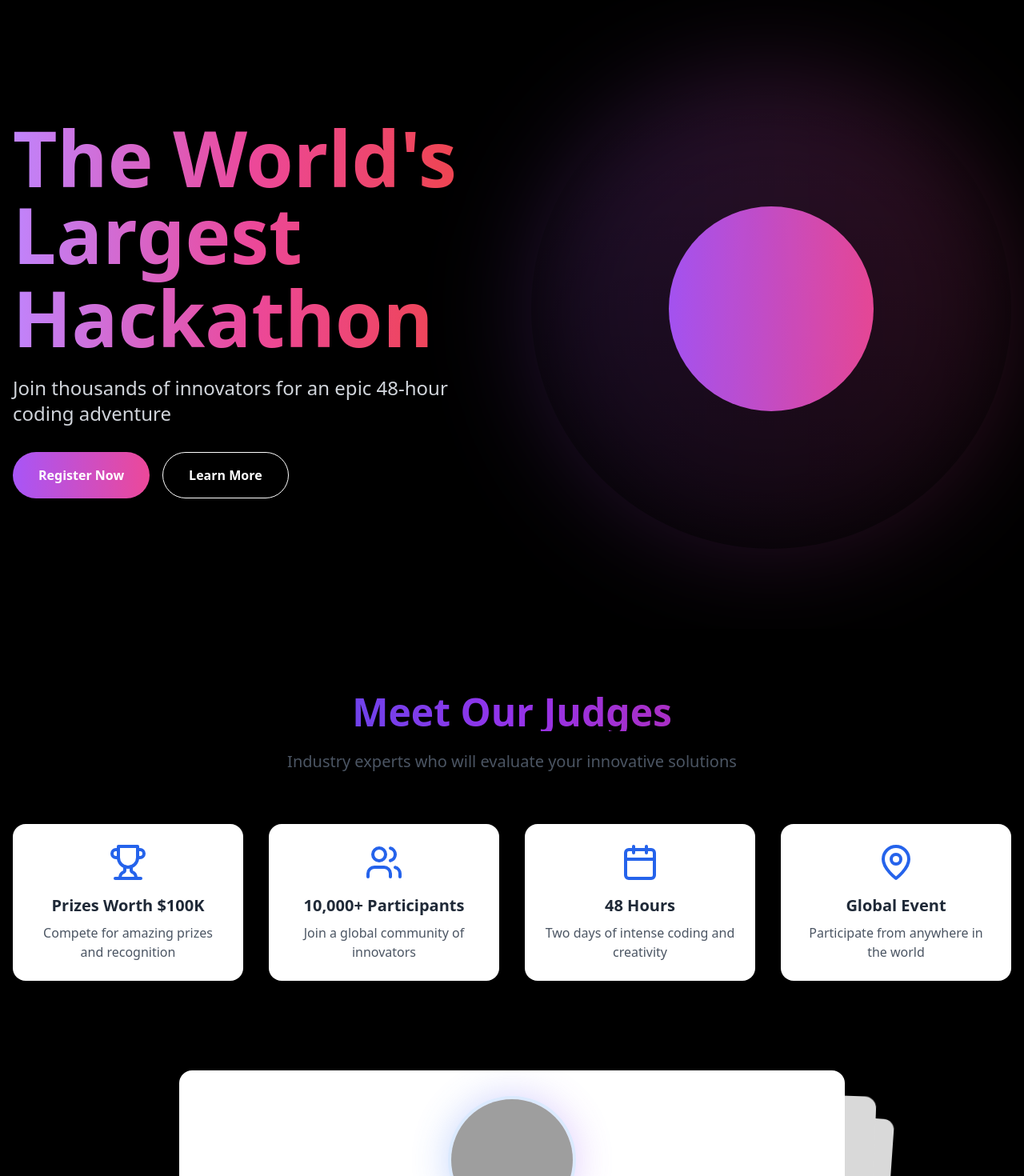
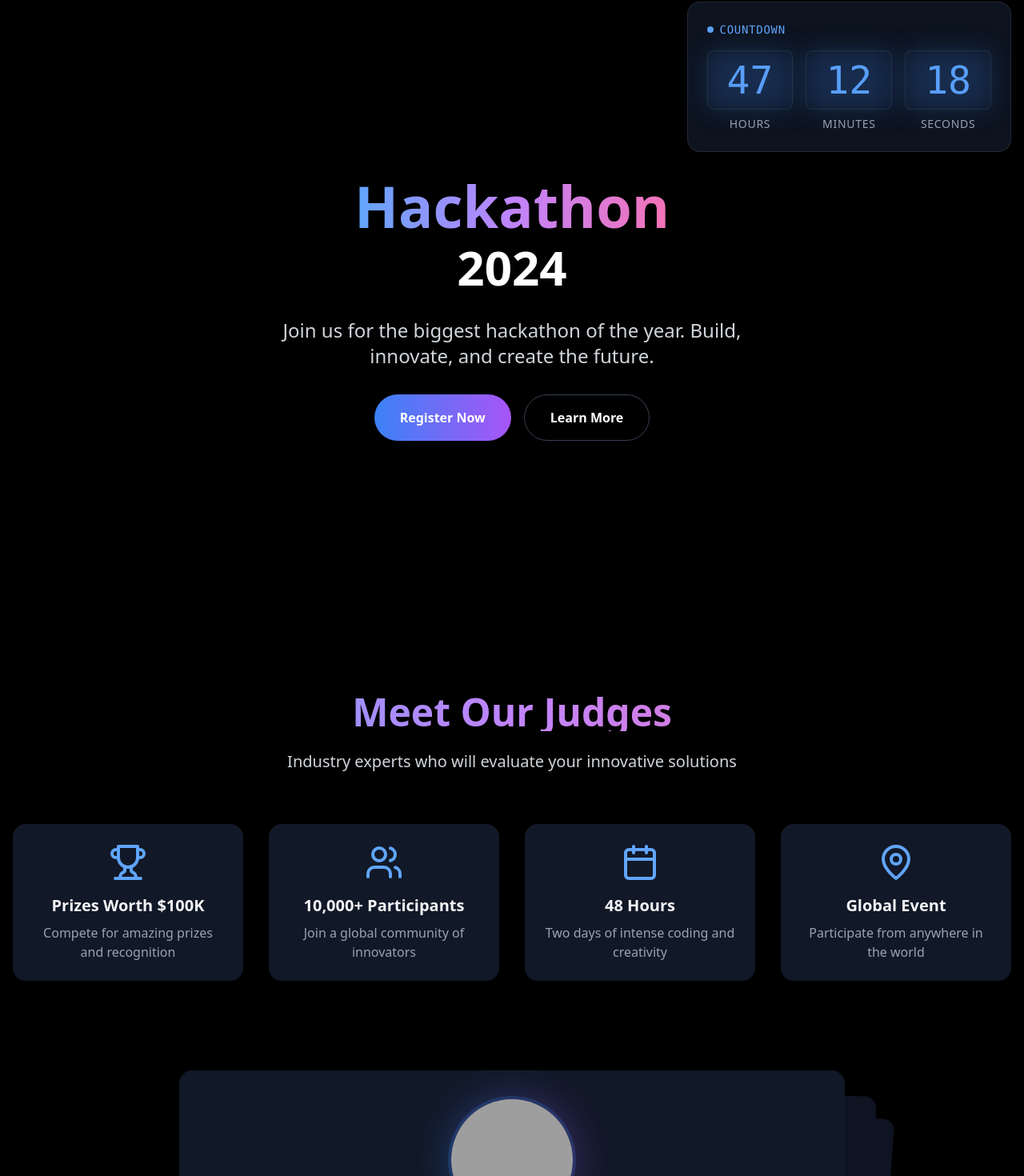
Before and after one commit to Oghenekparobo/The-World-s-Largest-Hackathon, a React (Vite) app: page / in a window 1280 px wide. Shown: the part 14-1484 px from the top of the page at 80% size. Built offline with nearby package versions, Linux system fonts and the light colour scheme; grey boxes are pictures that could not be loaded.

Commit message:
world largest hackathon

```diff
--- a/src/App.tsx
+++ b/src/App.tsx
@@ -4,20 +4,22 @@ import { SpaceBackground } from './components/SpaceBackground';
 import { HeroSection } from './components/HeroSection';
 import { JudgesSection } from './components/JudgesSection';
 import { SponsorsSection } from './components/SponsorsSection';
+import { CountdownTimer } from './components/CountdownTimer';
 
 function App() {
   const [loading, setLoading] = useState(true);
 
   return (
-    <>
+    <div className="relative min-h-screen bg-black text-white overflow-hidden">
       {loading && <LoadingScreen onLoadingComplete={() => setLoading(false)} />}
       <SpaceBackground />
+      <CountdownTimer />
       <main className="relative z-10">
         <HeroSection />
         <JudgesSection />
         <SponsorsSection />
       </main>
-    </>
+    </div>
   );
 }
 
--- /dev/null
+++ b/src/components/CountdownTimer.tsx
@@ -0,0 +1,74 @@
+import { useEffect, useState } from 'react';
+import { motion } from 'framer-motion';
+
+const calculateTimeLeft = () => {
+  const tomorrow = new Date();
+  tomorrow.setDate(tomorrow.getDate() + 1);
+  tomorrow.setHours(23, 59, 59, 999);
+
+  const difference = tomorrow.getTime() - new Date().getTime();
+
+  if (difference > 0) {
+    return {
+      hours: Math.floor(difference / (1000 * 60 * 60)),
+      minutes: Math.floor((difference / 1000 / 60) % 60),
+      seconds: Math.floor((difference / 1000) % 60)
+    };
+  }
+  return { hours: 0, minutes: 0, seconds: 0 };
+};
+
+const TimeUnit = ({ value, label }: { value: number; label: string }) => (
+  <motion.div
+    initial={{ scale: 0.8, opacity: 0 }}
+    animate={{ scale: 1, opacity: 1 }}
+    transition={{ duration: 0.3 }}
+    className="flex flex-col items-center"
+  >
+    <div className="relative">
+      <motion.div
+        key={value}
+        initial={{ y: -20, opacity: 0 }}
+        animate={{ y: 0, opacity: 1 }}
+        transition={{ duration: 0.2 }}
+        className="bg-gray-900/50 backdrop-blur-sm border border-gray-700/50 rounded-lg px-6 py-3 text-4xl md:text-5xl font-mono text-blue-400"
+      >
+        {value.toString().padStart(2, '0')}
+      </motion.div>
+      <div className="absolute inset-0 bg-blue-500/20 blur-lg rounded-lg" />
+    </div>
+    <span className="text-gray-400 mt-2 text-sm uppercase tracking-wider">{label}</span>
+  </motion.div>
+);
+
+export const CountdownTimer = () => {
+  const [timeLeft, setTimeLeft] = useState(calculateTimeLeft());
+
+  useEffect(() => {
+    const timer = setInterval(() => {
+      setTimeLeft(calculateTimeLeft());
+    }, 1000);
+
+    return () => clearInterval(timer);
+  }, []);
+
+  return (
+    <div className="fixed top-4 right-4 z-50">
+      <motion.div
+        initial={{ opacity: 0, x: 100 }}
+        animate={{ opacity: 1, x: 0 }}
+        className="bg-gray-900/80 backdrop-blur-md rounded-2xl p-6 border border-gray-700/50"
+      >
+        <div className="flex items-center gap-2 mb-4">
+          <div className="w-2 h-2 bg-blue-400 rounded-full animate-pulse" />
+          <h3 className="text-blue-400 font-mono text-sm uppercase tracking-wider">Countdown</h3>
+        </div>
+        <div className="flex gap-4">
+          <TimeUnit value={timeLeft.hours} label="Hours" />
+          <TimeUnit value={timeLeft.minutes} label="Minutes" />
+          <TimeUnit value={timeLeft.seconds} label="Seconds" />
+        </div>
+      </motion.div>
+    </div>
+  );
+};
--- a/src/components/HeroSection.tsx
+++ b/src/components/HeroSection.tsx
@@ -27,62 +27,64 @@ export const HeroSection = () => {
   }, []);
 
   return (
-    <section className="min-h-screen flex items-center justify-center relative overflow-hidden">
-      <div className="max-w-7xl w-full mx-auto px-4">
-        <div className="grid grid-cols-1 lg:grid-cols-2 gap-12 items-center">
+    <section className="min-h-screen flex items-center justify-center px-4">
+      <div className="max-w-7xl mx-auto text-center">
         <motion.div
-            ref={titleRef}
-            initial={{ opacity: 0, x: -50 }}
-            animate={{ opacity: 1, x: 0 }}
-            transition={{ duration: 0.8, ease: "easeOut" }}
-            className="text-left"
+          initial={{
+            opacity: 0,
+            x: -100,
+            y: 50,
+            rotate: -5
+          }}
+          animate={{
+            opacity: 1,
+            x: 0,
+            y: 0,
+            rotate: 0
+          }}
+          transition={{
+            duration: 1,
+            delay: 0.5,
+            ease: [0.4, 0, 0.2, 1]
+          }}
+          className="space-y-8"
         >
           <motion.h1
-              className="text-6xl md:text-8xl font-bold mb-6 bg-clip-text text-transparent bg-gradient-to-r from-purple-400 via-pink-500 to-red-500"
+            className="text-5xl md:text-7xl font-bold text-white mb-6"
             initial={{ opacity: 0, y: 20 }}
             animate={{ opacity: 1, y: 0 }}
-              transition={{ delay: 0.2, duration: 0.8 }}
+            transition={{ delay: 0.8, duration: 0.8 }}
           >
-              The World's Largest
-              <span className="block mt-2">Hackathon</span>
+            <span className="bg-clip-text text-transparent bg-gradient-to-r from-blue-400 via-purple-400 to-pink-400">
+              Hackathon
+            </span>
+            <br />
+            <span className="text-4xl md:text-6xl">2024</span>
           </motion.h1>
+
           <motion.p
-              className="text-xl md:text-2xl text-gray-300 mb-8"
+            className="text-xl md:text-2xl text-gray-300 max-w-2xl mx-auto"
             initial={{ opacity: 0, y: 20 }}
             animate={{ opacity: 1, y: 0 }}
-              transition={{ delay: 0.4, duration: 0.8 }}
+            transition={{ delay: 1, duration: 0.8 }}
           >
-              Join thousands of innovators for an epic 48-hour coding adventure
+            Join us for the biggest hackathon of the year. Build, innovate, and create the future.
           </motion.p>
+
           <motion.div
             initial={{ opacity: 0, y: 20 }}
             animate={{ opacity: 1, y: 0 }}
-              transition={{ delay: 0.6, duration: 0.8 }}
-              className="flex gap-4"
+            transition={{ delay: 1.2, duration: 0.8 }}
+            className="flex flex-col sm:flex-row gap-4 justify-center"
           >
-              <button className="px-8 py-4 bg-gradient-to-r from-purple-500 to-pink-500 rounded-full text-white font-semibold hover:opacity-90 transition-opacity">
+            <button className="px-8 py-4 bg-gradient-to-r from-blue-500 to-purple-500 rounded-full text-white font-semibold hover:shadow-lg hover:shadow-blue-500/20 transition-all duration-300">
               Register Now
             </button>
-              <button className="px-8 py-4 border border-white rounded-full text-white font-semibold hover:bg-white/10 transition-colors">
+            <button className="px-8 py-4 border border-gray-700 rounded-full text-white font-semibold hover:bg-gray-800/50 transition-all duration-300">
               Learn More
             </button>
           </motion.div>
         </motion.div>
-          <motion.div
-            initial={{ opacity: 0, scale: 0.8 }}
-            animate={{ opacity: 1, scale: 1 }}
-            transition={{ duration: 0.8, ease: "easeOut" }}
-            className="relative"
-          >
-            <div className="relative w-full aspect-square">
-              <div className="absolute inset-0 bg-gradient-to-r from-purple-500/20 to-pink-500/20 rounded-full blur-3xl" />
-              <div className="absolute inset-0 bg-gradient-to-b from-transparent to-black/50 rounded-full" />
-              <div className="absolute inset-0 flex items-center justify-center">
-                <div className="w-64 h-64 rounded-full bg-gradient-to-r from-purple-500 to-pink-500 animate-pulse" />
-              </div>
-            </div>
-          </motion.div>
-        </div>
       </div>
     </section>
   );
--- a/src/components/JudgesSection.tsx
+++ b/src/components/JudgesSection.tsx
@@ -83,13 +83,13 @@ export const JudgesSection = () => {
         >
           <motion.h2
             variants={itemVariants}
-            className="text-4xl md:text-5xl font-bold mb-6 bg-clip-text text-transparent bg-gradient-to-r from-blue-600 via-purple-600 to-pink-600"
+            className="text-4xl md:text-5xl font-bold mb-6 bg-clip-text text-transparent bg-gradient-to-r from-blue-400 via-purple-400 to-pink-400"
           >
             Meet Our Judges
           </motion.h2>
           <motion.p
             variants={itemVariants}
-            className="text-xl text-gray-600 max-w-2xl mx-auto"
+            className="text-xl text-gray-300 max-w-2xl mx-auto"
           >
             Industry experts who will evaluate your innovative solutions
           </motion.p>
@@ -100,11 +100,16 @@ export const JudgesSection = () => {
             <motion.div
               key={feature.title}
               variants={itemVariants}
-              className="bg-white rounded-2xl p-6 text-center shadow-lg hover:shadow-xl transition-shadow"
+              whileHover={{ scale: 1.05, y: -5 }}
+              className="relative bg-gray-900 rounded-2xl p-6 text-center group"
             >
-              <feature.icon className="w-12 h-12 mx-auto mb-4 text-blue-600" />
-              <h3 className="text-xl font-semibold mb-2 text-gray-800">{feature.title}</h3>
-              <p className="text-gray-600">{feature.description}</p>
+              <div className="absolute inset-0 rounded-2xl bg-gradient-to-r from-blue-500 via-purple-500 to-pink-500 opacity-0 group-hover:opacity-100 transition-opacity duration-500" />
+              <div className="absolute inset-[2px] rounded-2xl bg-gray-900" />
+              <div className="relative">
+                <feature.icon className="w-12 h-12 mx-auto mb-4 text-blue-400" />
+                <h3 className="text-xl font-semibold mb-2 text-gray-100">{feature.title}</h3>
+                <p className="text-gray-400">{feature.description}</p>
+              </div>
             </motion.div>
           ))}
         </div>
@@ -125,24 +130,29 @@ export const JudgesSection = () => {
                 <motion.div
                   initial={{ opacity: 0, scale: 0.8 }}
                   whileInView={{ opacity: 1, scale: 1 }}
+                  whileHover={{ scale: 1.02, y: -5 }}
                   viewport={{ once: true }}
                   transition={{ duration: 0.5, delay: index * 0.2 }}
-                  className="bg-white rounded-2xl p-8 text-center h-full shadow-lg hover:shadow-xl transition-shadow"
+                  className="relative bg-gray-900 rounded-2xl p-8 text-center h-full group"
                 >
+                  <div className="absolute inset-0 rounded-2xl bg-gradient-to-r from-blue-500 via-purple-500 to-pink-500 opacity-0 group-hover:opacity-100 transition-opacity duration-500" />
+                  <div className="absolute inset-[2px] rounded-2xl bg-gray-900" />
+                  <div className="relative">
                     <div className="relative w-40 h-40 mx-auto mb-8">
                       <div className="absolute inset-0 bg-gradient-to-r from-blue-500 to-purple-500 rounded-full blur-xl opacity-30" />
                       <img
                         src={judge.image}
                         alt={judge.name}
-                      className="relative w-full h-full rounded-full object-cover border-4 border-blue-100"
+                        className="relative w-full h-full rounded-full object-cover border-4 border-blue-500/20"
                       />
                     </div>
                     <div className="space-y-4">
-                    <h3 className="text-3xl font-bold text-gray-800">{judge.name}</h3>
-                    <p className="text-xl text-blue-600 font-semibold">{judge.role}</p>
-                    <p className="text-gray-600 text-lg leading-relaxed max-w-2xl mx-auto">
+                      <h3 className="text-3xl font-bold text-gray-100">{judge.name}</h3>
+                      <p className="text-xl text-blue-400 font-semibold">{judge.role}</p>
+                      <p className="text-gray-400 text-lg leading-relaxed max-w-2xl mx-auto">
                         {judge.bio}
                       </p>
+                    </div>
                   </div>
                 </motion.div>
               </SwiperSlide>
--- a/src/components/LoadingScreen.tsx
+++ b/src/components/LoadingScreen.tsx
@@ -1,31 +1,85 @@
-import { motion } from 'framer-motion';
-import { Rocket } from 'lucide-react';
+import { motion, AnimatePresence } from 'framer-motion';
+import { useEffect, useState } from 'react';
 
-export const LoadingScreen = ({ onLoadingComplete }: { onLoadingComplete: () => void }) => {
+interface LoadingScreenProps {
+  onLoadingComplete: () => void;
+}
+
+const ShootingStar = ({ delay }: { delay: number }) => {
   return (
     <motion.div
-      initial={{ opacity: 1 }}
-      animate={{ opacity: 0 }}
-      transition={{ duration: 2, delay: 3 }}
-      onAnimationComplete={onLoadingComplete}
-      className="fixed inset-0 z-50 flex items-center justify-center bg-black"
-    >
-      <motion.div
-        initial={{ y: 0 }}
-        animate={{ y: -1000 }}
-        transition={{ duration: 2, delay: 1 }}
-        className="text-white text-center"
-      >
-        <Rocket className="w-24 h-24 mb-4 mx-auto text-blue-500" />
-        <motion.div
-          initial={{ scale: 1 }}
-          animate={{ scale: [1, 1.2, 1] }}
-          transition={{ duration: 1, repeat: Infinity }}
-          className="text-2xl font-bold"
-        >
-          Launching...
-        </motion.div>
-      </motion.div>
-    </motion.div>
+      initial={{
+        x: -100,
+        y: Math.random() * 100 - 50,
+        opacity: 0
+      }}
+      animate={{
+        x: '200vw',
+        y: Math.random() * 100 - 50,
+        opacity: [0, 1, 0]
+      }}
+      transition={{
+        duration: 2,
+        delay,
+        repeat: Infinity,
+        ease: "linear"
+      }}
+      className="absolute w-2 h-2 bg-white rounded-full"
+    />
   );
 };
+
+export const LoadingScreen = ({ onLoadingComplete }: LoadingScreenProps) => {
+  const [progress, setProgress] = useState(0);
+
+  useEffect(() => {
+    const timer = setInterval(() => {
+      setProgress((prev) => {
+        if (prev >= 100) {
+          clearInterval(timer);
+          setTimeout(onLoadingComplete, 500);
+          return 100;
+        }
+        return prev + 1;
+      });
+    }, 20);
+
+    return () => clearInterval(timer);
+  }, [onLoadingComplete]);
+
+  return (
+    <AnimatePresence>
+      <motion.div
+        initial={{ opacity: 1 }}
+        exit={{ opacity: 0 }}
+        className="fixed inset-0 bg-black flex items-center justify-center z-50"
+      >
+        <div className="relative w-full h-full overflow-hidden">
+          {[...Array(20)].map((_, i) => (
+            <ShootingStar key={i} delay={i * 0.2} />
+          ))}
+          <div className="absolute inset-0 flex items-center justify-center">
+            <div className="relative">
+              <motion.div
+                initial={{ scale: 0.8, opacity: 0 }}
+                animate={{ scale: 1, opacity: 1 }}
+                transition={{ duration: 0.5 }}
+                className="text-4xl font-bold text-white mb-4"
+              >
+                Loading...
+              </motion.div>
+              <div className="w-64 h-2 bg-gray-800 rounded-full overflow-hidden">
+                <motion.div
+                  initial={{ width: 0 }}
+                  animate={{ width: `${progress}%` }}
+                  transition={{ duration: 0.2 }}
+                  className="h-full bg-gradient-to-r from-blue-500 to-purple-500"
+                />
+              </div>
+            </div>
+          </div>
+        </div>
+      </motion.div>
+    </AnimatePresence>
+  );
+};
```
Lines whose indentation alone changed are shown as unchanged.
